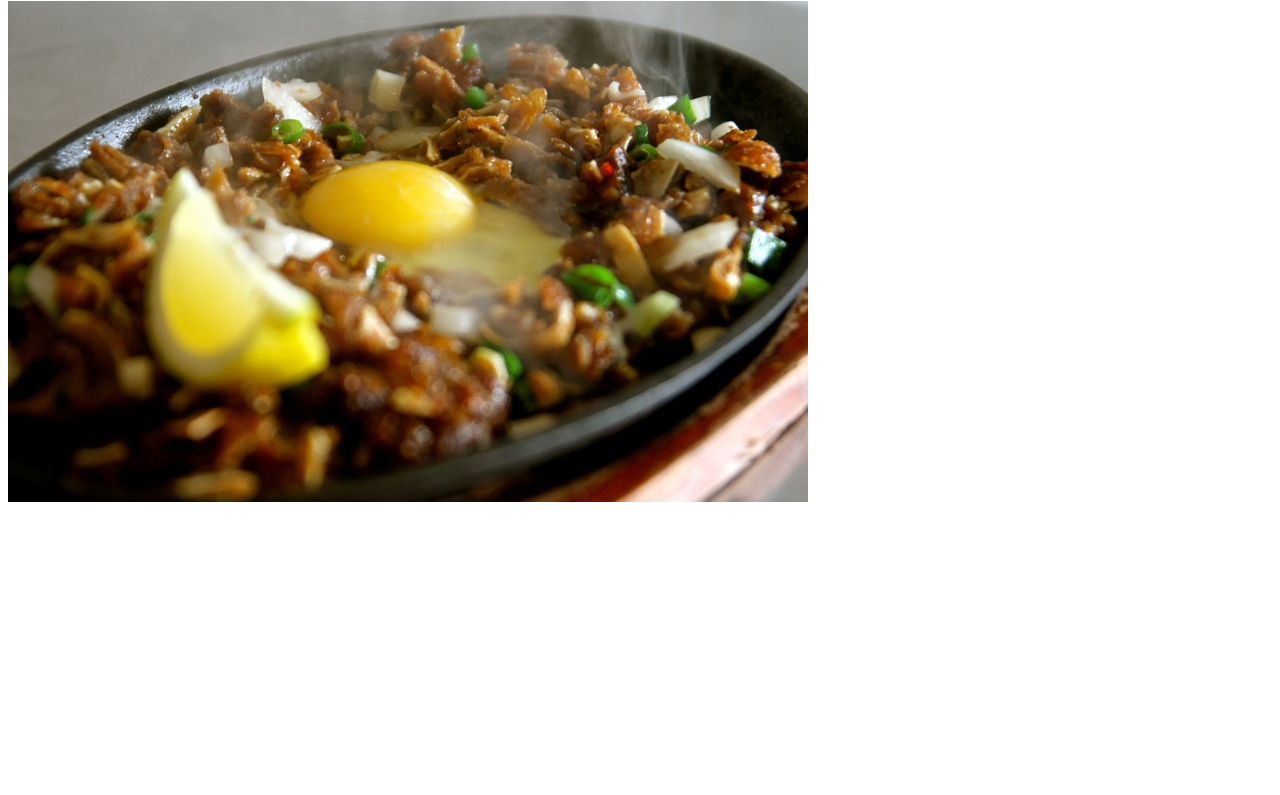
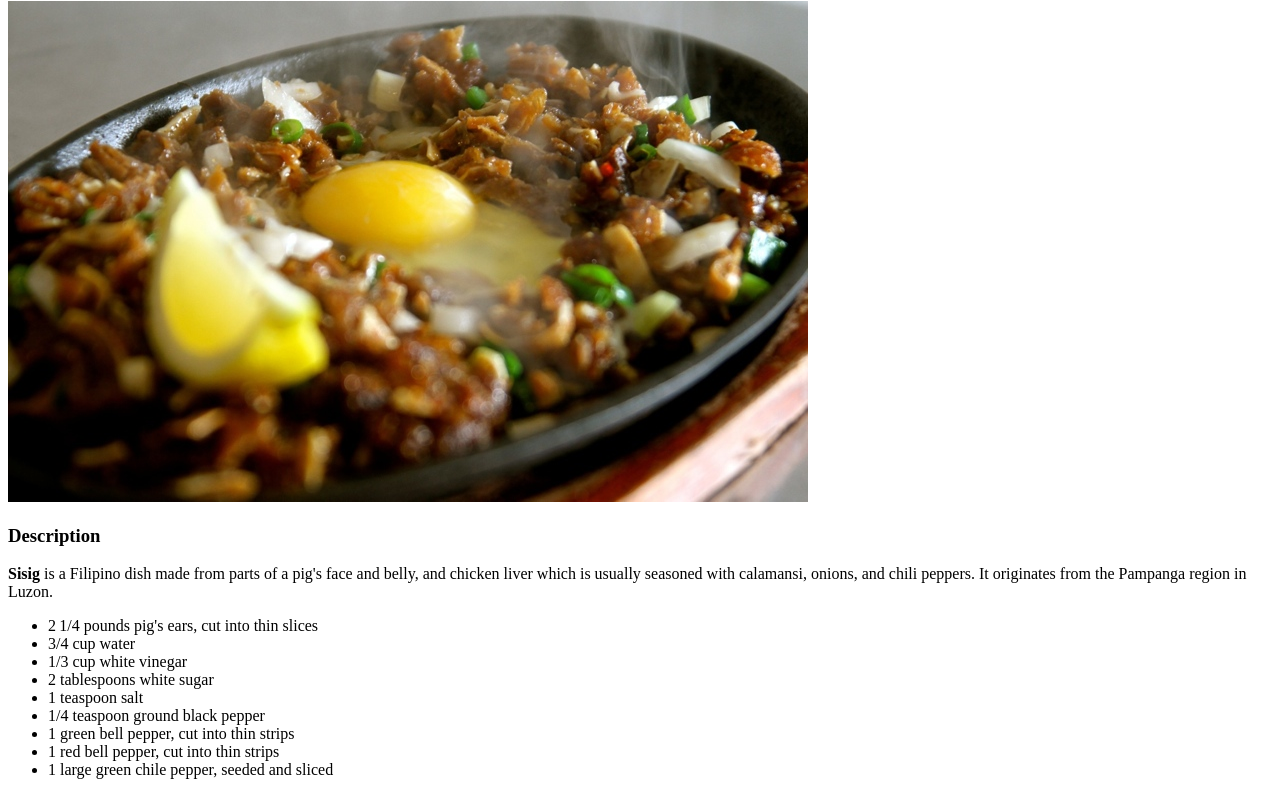
Before and after one commit to RigelKukoy/odin-recipes, a plain HTML site: page recipes/sisig.html in a window 1280 px wide. Shown: the part 79-874 px from the top of the page. Before the commit the page ends 800 px from the top, so only its background shows below. Drawn offline with Linux system fonts and the light colour scheme.

Commit message:
Add ingredients and description in te sinigang recipe page

```diff
--- a/recipes/sisig.html
+++ b/recipes/sisig.html
@@ -8,5 +8,22 @@
         <h1>Sisig</h1>
 
         <img src="../images/sisig.jpg" alt="Sisig">
+        <h3>Description</h3>
+        <p>
+            <strong>Sisig</strong> is a Filipino dish made from parts of a pig's face and belly, and chicken liver which is usually seasoned with calamansi, onions, and chili peppers.
+             It originates from the Pampanga region in Luzon.
+        </p>
+        <ul>
+            <li>2 1/4 pounds pig's ears, cut into thin slices</li>
+            <li>3/4 cup water</li>
+            <li>1/3 cup white vinegar</li>
+            <li>2 tablespoons white sugar</li>
+            <li>1 teaspoon salt</li>
+            <li>1/4 teaspoon ground black pepper</li>
+            <li>1 green bell pepper, cut into thin strips</li>
+            <li>1 red bell pepper, cut into thin strips</li>
+            <li>1 large green chile pepper, seeded and sliced</li>
+
     </body>
+
 </html>
```
